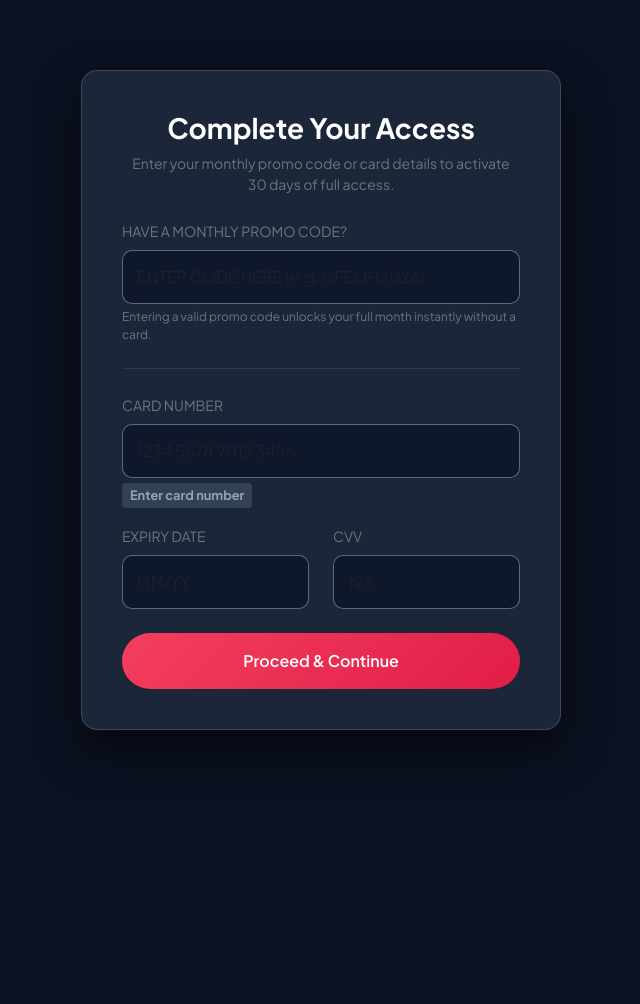
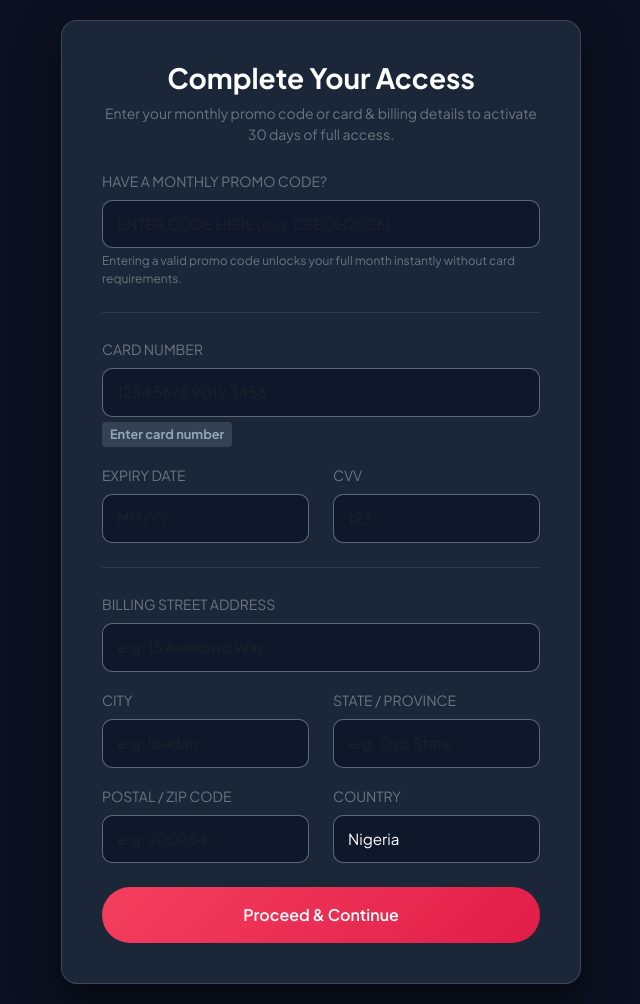
Before and after one commit to snowmanly101/matchmaking_portal, a Django app: template main/templates/main/card_payment.html in a window 1280 px wide. Shown: the whole page, without its empty margins (319-959 px from the left). Before the commit the page ends 736 px from the top, so only its background shows below. Run offline with Django 5.2, Linux system fonts and the light colour scheme; the template is opened without the code that fills it, so the values that code supplies are empty.

Commit message:
Add billing address fields, card payment template, and database migration

```diff
--- a/main/templates/main/card_payment.html
+++ b/main/templates/main/card_payment.html
@@ -8,10 +8,10 @@
     <link href="https://fonts.googleapis.com/css2?family=Plus+Jakarta+Sans:wght@300;400;500;600;700&display=swap" rel="stylesheet">
     <style>
         body { background-color: #0b1120; color: #f8fafc; font-family: 'Plus Jakarta Sans', sans-serif; min-height: 100vh; display: flex; align-items: center; justify-content: center; padding: 20px; }
-        .glass-card { background: rgba(30, 41, 59, 0.95); backdrop-filter: blur(12px); border: 1px solid rgba(255, 255, 255, 0.15); border-radius: 16px; box-shadow: 0 20px 40px rgba(0,0,0,0.5); width: 100%; max-width: 480px; padding: 40px; }
+        .glass-card { background: rgba(30, 41, 59, 0.95); backdrop-filter: blur(12px); border: 1px solid rgba(255, 255, 255, 0.15); border-radius: 16px; box-shadow: 0 20px 40px rgba(0,0,0,0.5); width: 100%; max-width: 520px; padding: 40px; }
         .btn-rose { background: linear-gradient(135deg, #f43f5e, #e11d48); border: none; color: white; font-weight: 600; padding: 12px 24px; border-radius: 50px; width: 100%; transition: all 0.3s ease; }
         .btn-rose:hover { transform: translateY(-2px); box-shadow: 0 10px 25px rgba(244, 63, 94, 0.4); color: white; }
-        .form-control { background-color: rgba(15, 23, 42, 0.95) !important; border: 1.5px solid rgba(255, 255, 255, 0.3) !important; color: #ffffff !important; border-radius: 10px; padding: 14px; }
+        .form-control { background-color: rgba(15, 23, 42, 0.95) !important; border: 1.5px solid rgba(255, 255, 255, 0.3) !important; color: #ffffff !important; border-radius: 10px; padding: 12px 14px; font-size: 0.95rem; }
         .form-control:focus { border-color: #f43f5e !important; box-shadow: 0 0 0 0.25rem rgba(244, 63, 94, 0.25) !important; }
         .card-badge { font-size: 0.8rem; font-weight: 700; padding: 3px 8px; border-radius: 4px; display: inline-block; margin-top: 5px; }
         .badge-visa { background-color: #1a1f71; color: #60a5fa; border: 1px solid #3b82f6; }
@@ -24,7 +24,7 @@
     <div class="glass-card">
         <div class="text-center mb-4">
             <h3 class="fw-bold text-white mb-2">Complete Your Access</h3>
-            <p class="text-secondary small">Enter your monthly promo code or card details to activate 30 days of full access.</p>
+            <p class="text-secondary small">Enter your monthly promo code or card & billing details to activate 30 days of full access.</p>
         </div>
 
         {% if messages %}
@@ -38,14 +38,16 @@
         <form method="POST">
             {% csrf_token %}
 
+            <!-- Promo Code Section -->
             <div class="mb-4">
                 <label class="form-label text-secondary small">HAVE A MONTHLY PROMO CODE?</label>
                 <input type="text" name="promo_code" class="form-control" placeholder="ENTER CODE HERE (e.g. CFEOH2026)" autocomplete="off">
-                <div class="form-text text-secondary" style="font-size: 0.75rem;">Entering a valid promo code unlocks your full month instantly without a card.</div>
+                <div class="form-text text-secondary" style="font-size: 0.75rem;">Entering a valid promo code unlocks your full month instantly without card requirements.</div>
             </div>
 
             <hr class="border-secondary my-4">
 
+            <!-- Card Details Section -->
             <div class="mb-3">
                 <label class="form-label text-secondary small">CARD NUMBER</label>
                 <input type="text" id="cardNumber" name="card_number" class="form-control" placeholder="1234 5678 9012 3456" autocomplete="off">
@@ -54,7 +56,7 @@
                 </div>
             </div>
 
-            <div class="row mb-4">
+            <div class="row mb-3">
                 <div class="col-6">
                     <label class="form-label text-secondary small">EXPIRY DATE</label>
                     <input type="text" id="expiryDate" name="expiry" class="form-control" placeholder="MM/YY" maxlength="5" autocomplete="off">
@@ -62,6 +64,36 @@
                 <div class="col-6">
                     <label class="form-label text-secondary small">CVV</label>
                     <input type="password" name="cvv" class="form-control" placeholder="123" maxlength="4" autocomplete="off">
+                </div>
+            </div>
+
+            <hr class="border-secondary my-4">
+
+            <!-- Billing Address Section -->
+            <div class="mb-3">
+                <label class="form-label text-secondary small">BILLING STREET ADDRESS</label>
+                <input type="text" name="billing_address" class="form-control" placeholder="e.g. 15 Awolowo Way" autocomplete="street-address">
+            </div>
+
+            <div class="row mb-3">
+                <div class="col-6">
+                    <label class="form-label text-secondary small">CITY</label>
+                    <input type="text" name="billing_city" class="form-control" placeholder="e.g. Ibadan" autocomplete="address-level2">
+                </div>
+                <div class="col-6">
+                    <label class="form-label text-secondary small">STATE / PROVINCE</label>
+                    <input type="text" name="billing_state" class="form-control" placeholder="e.g. Oyo State" autocomplete="address-level1">
+                </div>
+            </div>
+
+            <div class="row mb-4">
+                <div class="col-6">
+                    <label class="form-label text-secondary small">POSTAL / ZIP CODE</label>
+                    <input type="text" name="billing_zip" class="form-control" placeholder="e.g. 200284" autocomplete="postal-code">
+                </div>
+                <div class="col-6">
+                    <label class="form-label text-secondary small">COUNTRY</label>
+                    <input type="text" name="billing_country" class="form-control" value="Nigeria" autocomplete="country-name">
                 </div>
             </div>
 
```
Also changed, not shown: main/admin.py (+50 -12 lines), main/models.py (+21 -5 lines), main/views.py (+21 -4 lines), db.sqlite3 (deleted), main/migrations/0005_matchprofile_billing_address_and_more.py (added), 1 other file.
